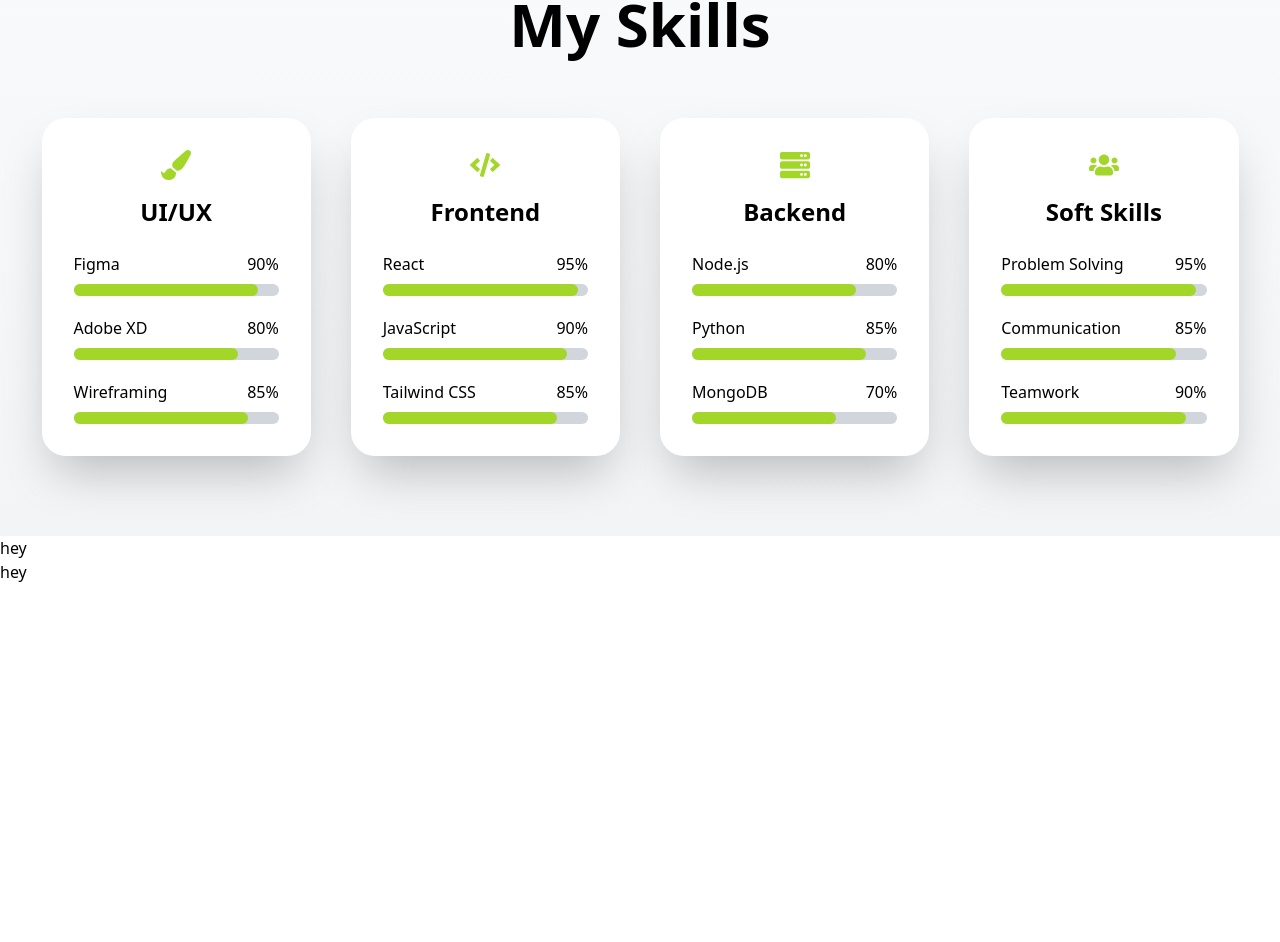
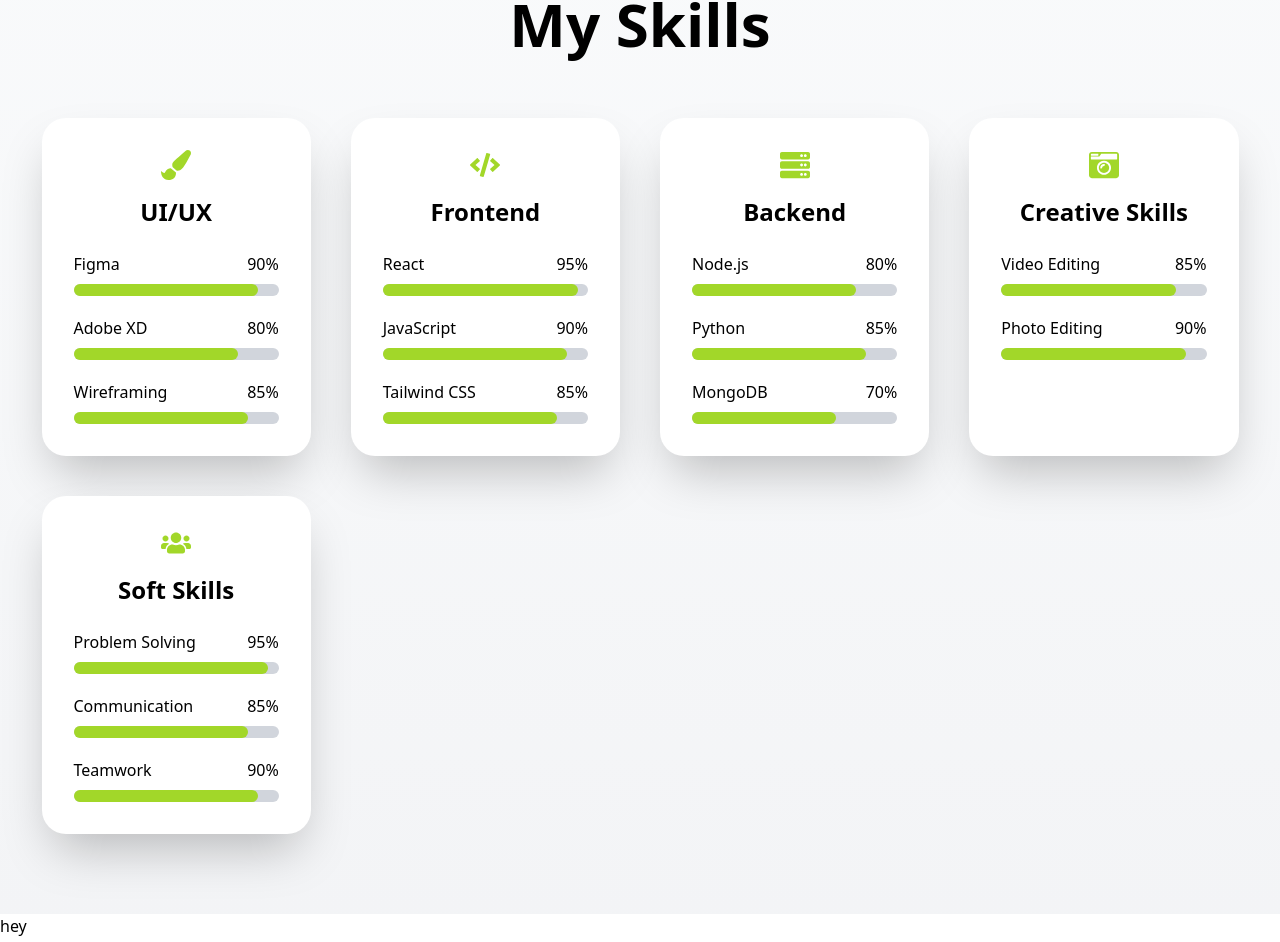
Before and after one commit to swprograming/devspark.sol, a React (Vite) app: page / in a window 1280 px wide. Shown: the part 1618-2560 px from the top of the page. Before the commit the page ends 2202 px from the top, so only its background shows below. Built offline with nearby package versions, Linux system fonts and the light colour scheme.

Commit message:
latest skill update

```diff
--- a/src/componets/Skill.jsx
+++ b/src/componets/Skill.jsx
@@ -1,5 +1,11 @@
 import React from "react";
-import { FaPaintBrush, FaCode, FaServer, FaUsers } from "react-icons/fa";
+import {
+  FaPaintBrush,
+  FaCode,
+  FaServer,
+  FaUsers,
+  FaCameraRetro,
+} from "react-icons/fa";
 
 const skillsData = [
   {
@@ -30,6 +36,14 @@ const skillsData = [
     ],
   },
   {
+    category: "Creative Skills",
+    icon: <FaCameraRetro className="text-3xl mb-4 text-[#A2D729]" />,
+    skills: [
+      { name: "Video Editing", level: 85 },
+      { name: "Photo Editing", level: 90 },
+    ],
+  },
+  {
     category: "Soft Skills",
     icon: <FaUsers className="text-3xl mb-4 text-[#A2D729]" />,
     skills: [
@@ -55,6 +69,7 @@ const Skills = () => {
               <div className="flex flex-col items-center">
                 {category.icon}
                 <h3 className="text-2xl font-bold mb-6">{category.category}</h3>
+
                 <div className="space-y-5 w-full">
                   {category.skills.map((skill, idx) => (
                     <div key={idx}>
```
